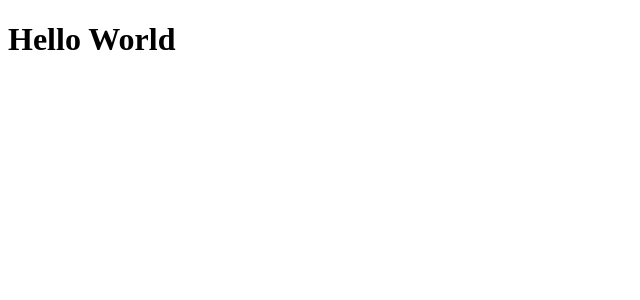
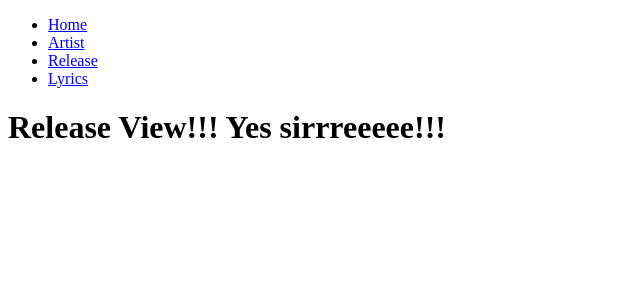
Before and after one commit to neural-network-blah/artist-search, a React app: page /release in a window 1280 px wide. Shown: the top 300 px of the page, without its empty margins (0-640 px from the left). Built offline with nearby package versions, Linux system fonts and the light colour scheme.

Commit message:
container components and Links to em

```diff
--- a/package.json
+++ b/package.json
@@ -26,7 +26,8 @@
   "license": "ISC",
   "dependencies": {
     "react": "^16.9.0",
-    "react-dom": "^16.9.0"
+    "react-dom": "^16.9.0",
+    "react-router-dom": "^5.0.1"
   },
   "devDependencies": {
     "@babel/core": "^7.5.5",
--- a/src/components/App.js
+++ b/src/components/App.js
@@ -1,5 +1,32 @@
 import React from 'react';
+import { BrowserRouter as Router, Route, Link } from 'react-router-dom';
+import Search from '../containers/Search';
+import ArtistView from '../containers/ArtistView';
+import ReleaseView from '../containers/ReleaseView';
+import LyricsView from '../containers/LyricsView';
 
 export default function App() {
-  return <h1>Hello World</h1>;
+  return(
+    <Router>
+      <ul>
+        <li>
+          <Link to="/">Home</Link>
+        </li>
+        <li>
+          <Link to="/artist">Artist</Link>
+        </li>
+        <li>
+          <Link to="/release">Release</Link>
+        </li>
+        <li>
+          <Link to="/lyrics">Lyrics</Link>
+        </li>
+      </ul>
+
+      <Route exact path="/" component={Search} />
+      <Route path="/artist" component={ArtistView} />
+      <Route path="/release" component={ReleaseView} />
+      <Route path="/lyrics" component={LyricsView} />
+    </Router>
+  );
 }
--- /dev/null
+++ b/src/containers/ArtistView.js
@@ -0,0 +1,9 @@
+import React, { Component } from 'react';
+
+export default class ArtistView extends Component{
+  render(){
+    return(
+      <h1>Artist View!!! YEeehawww!!!</h1>
+    );
+  }
+}
--- /dev/null
+++ b/src/containers/LyricsView.js
@@ -0,0 +1,9 @@
+import React, { Component } from 'react';
+
+export default class LyricsView extends Component{
+  render(){
+    return(
+      <h1>Lyrics View!!! Oh Yeah!!!</h1>
+    );
+  }
+}
--- /dev/null
+++ b/src/containers/ReleaseView.js
@@ -0,0 +1,9 @@
+import React, { Component } from 'react';
+
+export default class ReleaseView extends Component{
+  render(){
+    return(
+      <h1>Release View!!! Yes sirrreeeee!!!</h1>
+    );
+  }
+}
--- /dev/null
+++ b/src/containers/Search.js
@@ -0,0 +1,9 @@
+import React, { Component } from 'react';
+
+export default class Search extends Component{
+  render(){
+    return(
+      <h1>Search!!! Find  it!!!</h1>
+    );
+  }
+}
```
Also changed, not shown: 1 other file (tests, documents, lock files or other folders).
